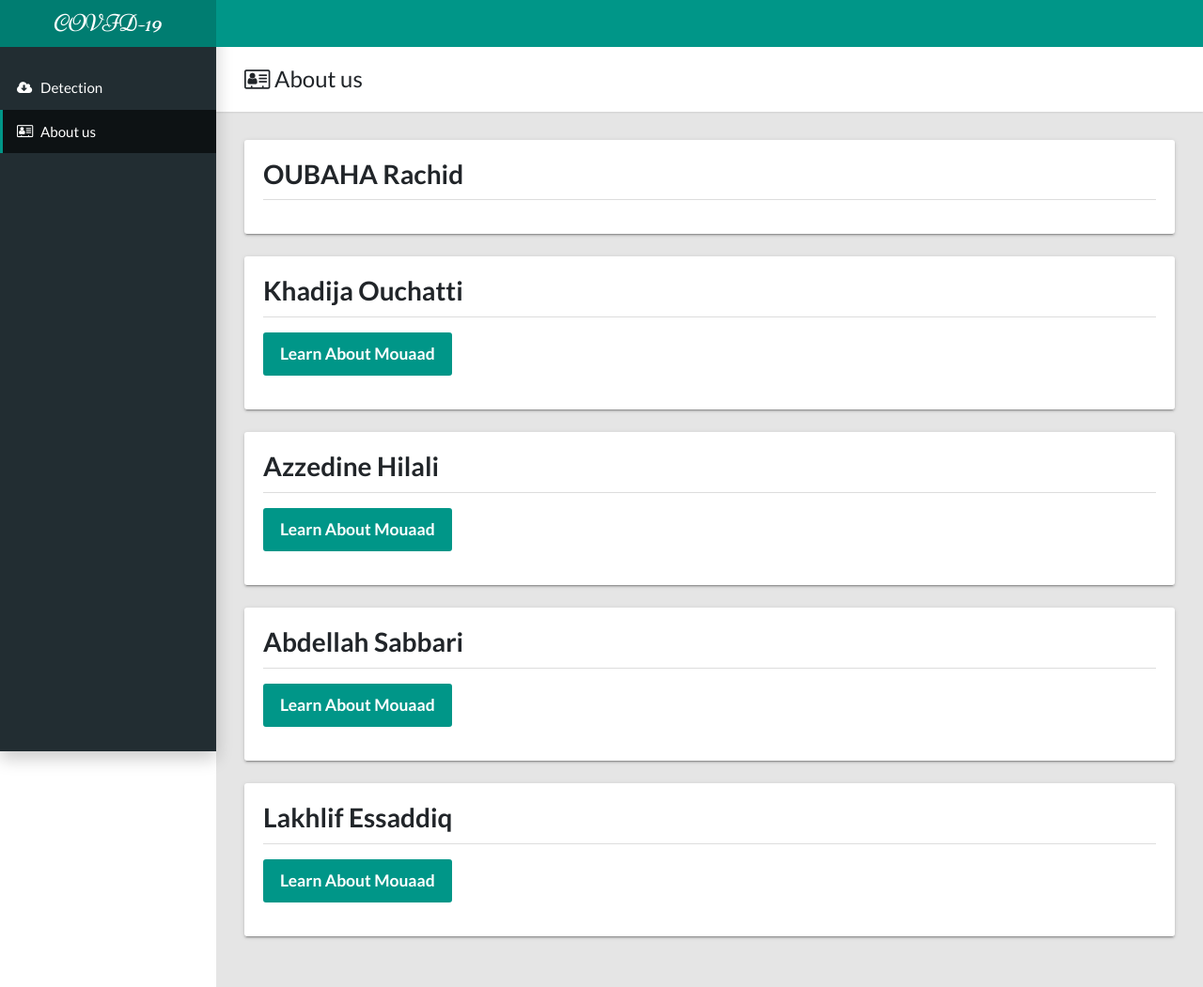
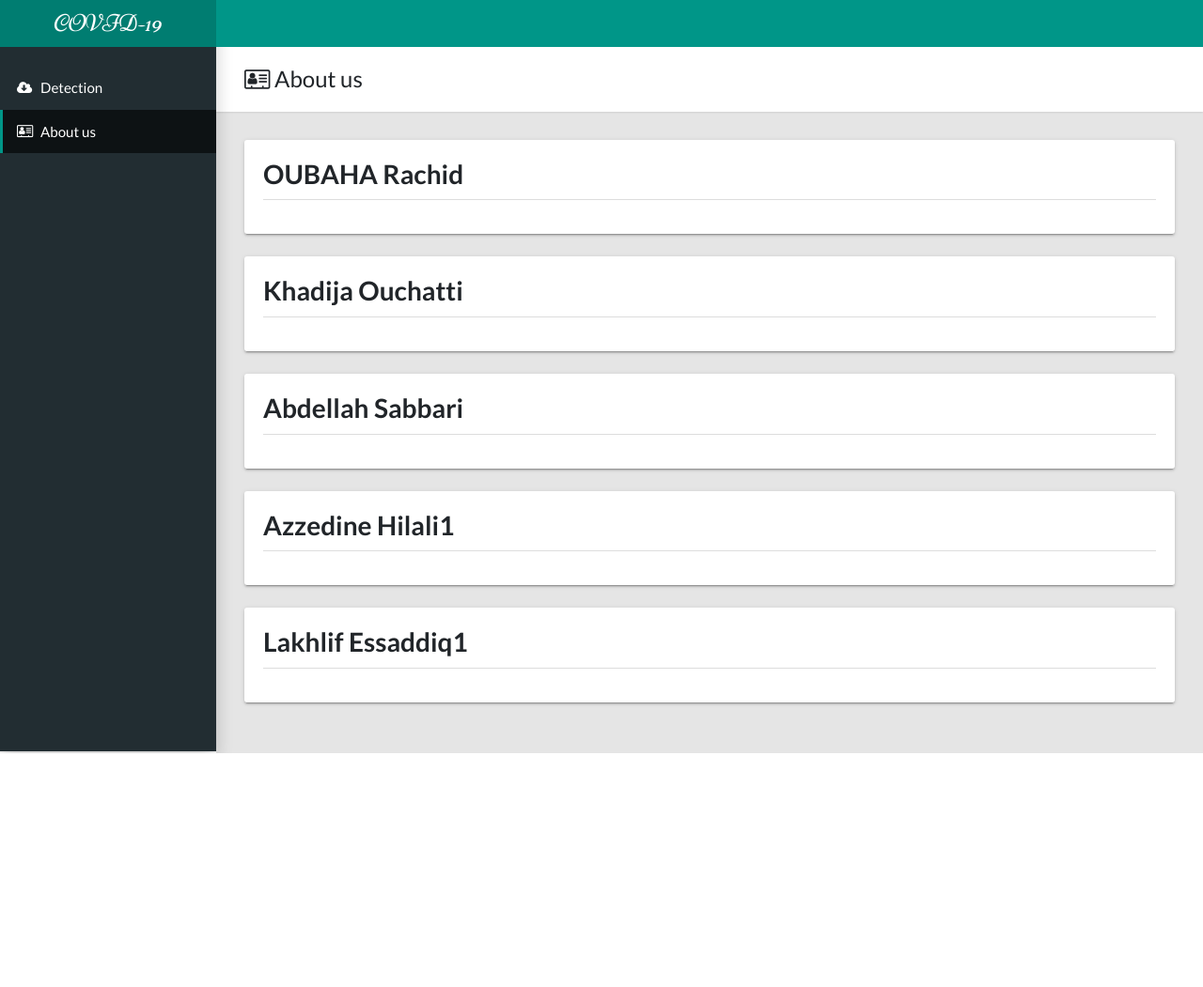
Before and after one commit to ROUBAHA/covid_detection_Flask, a Flask app: page /about in a window 1280 px wide. Shown: the whole page at 94% size. After the commit the page ends 802 px from the top, so only its background shows below. Run offline with Flask 2, Linux system fonts and the light colour scheme; some libraries are stand-ins or nearby versions.

Commit message:
First commit for heroku

```diff
--- a/app.py
+++ b/app.py
@@ -3,13 +3,13 @@ from tensorflow.keras.preprocessing.image import ImageDataGenerator,load_img,img
 import tempfile
 from flask import Flask,render_template,url_for,request
 from PIL import Image
+from tensorflow import keras
 
 app = Flask(__name__)
 
 @app.route('/')
 def index():
-	return render_template('index.html',result="none",accurcy=0)
-
+    return render_template('index.html',result="none",accurcy=0)
 #API : Deep learning system to screen coronavirus disease 2019 pneumonia <br>created by : Khadija Ouchatti <br> Azzedine Hilali <br>  Abdellah Sabbari <br>
 @app.route('/about')
 def about():
--- a/templates/about.html
+++ b/templates/about.html
@@ -3,8 +3,7 @@
   <head>
     <meta name="description" content="Deep learning system to screen coronavirus disease 2019 pneumonia">
     <!-- Twitter meta-->
-    <meta property="team1" content="OUBAHA Rachid">
-    <meta property="team2" content="BELFKIH Mouaad">
+
 
     <!-- Open Graph Meta-->
 
@@ -72,32 +71,13 @@
             </div>
             <div class="bs-component">
 
-              <p><a class="btn btn-primary btn-lg" href="../static/Mouaad_Belfkih_CV.pdf" target="_blank">Learn About Mouaad</a></p>
             </div>
           </div>
         </div>
 
       </div>
 
-
-            <!-- Containers-->
-      <div class="tile mb-4">
-        <div class="row">
-
-          <div class="col-lg-12">
-            <div class="page-header">
-              <h2 class="mb-3 line-head" id="containers"> Azzedine Hilali</h2>
-            </div>
-            <div class="bs-component">
-
-              <p><a class="btn btn-primary btn-lg" href="../static/Mouaad_Belfkih_CV.pdf" target="_blank">Learn About Mouaad</a></p>
-            </div>
-          </div>
-        </div>
-
-      </div>
-
-            <!-- Containers-->
+                  <!-- Containers-->
       <div class="tile mb-4">
         <div class="row">
 
@@ -107,29 +87,42 @@
             </div>
             <div class="bs-component">
 
-              <p><a class="btn btn-primary btn-lg" href="../static/Mouaad_Belfkih_CV.pdf" target="_blank">Learn About Mouaad</a></p>
+            </div>
+          </div>
+        </div>
+
+      </div>
+                  <!-- Containers-->
+      <div class="tile mb-4">
+        <div class="row">
+
+          <div class="col-lg-12">
+            <div class="page-header">
+              <h2 class="mb-3 line-head" id="containers">Azzedine Hilali1</h2>
+            </div>
+            <div class="bs-component">
+
+            </div>
+          </div>
+        </div>
+
+      </div>
+                  <!-- Containers-->
+      <div class="tile mb-4">
+        <div class="row">
+
+          <div class="col-lg-12">
+            <div class="page-header">
+              <h2 class="mb-3 line-head" id="containers">Lakhlif Essaddiq1</h2>
+            </div>
+            <div class="bs-component">
+
             </div>
           </div>
         </div>
 
       </div>
 
-            <!-- Containers-->
-      <div class="tile mb-4">
-        <div class="row">
-
-          <div class="col-lg-12">
-            <div class="page-header">
-              <h2 class="mb-3 line-head" id="containers"> Lakhlif Essaddiq</h2>
-            </div>
-            <div class="bs-component">
-
-              <p><a class="btn btn-primary btn-lg" href="../static/Mouaad_Belfkih_CV.pdf" target="_blank">Learn About Mouaad</a></p>
-            </div>
-          </div>
-        </div>
-
-      </div>
 
     </main>
     <!-- Essential javascripts for application to work-->
```
